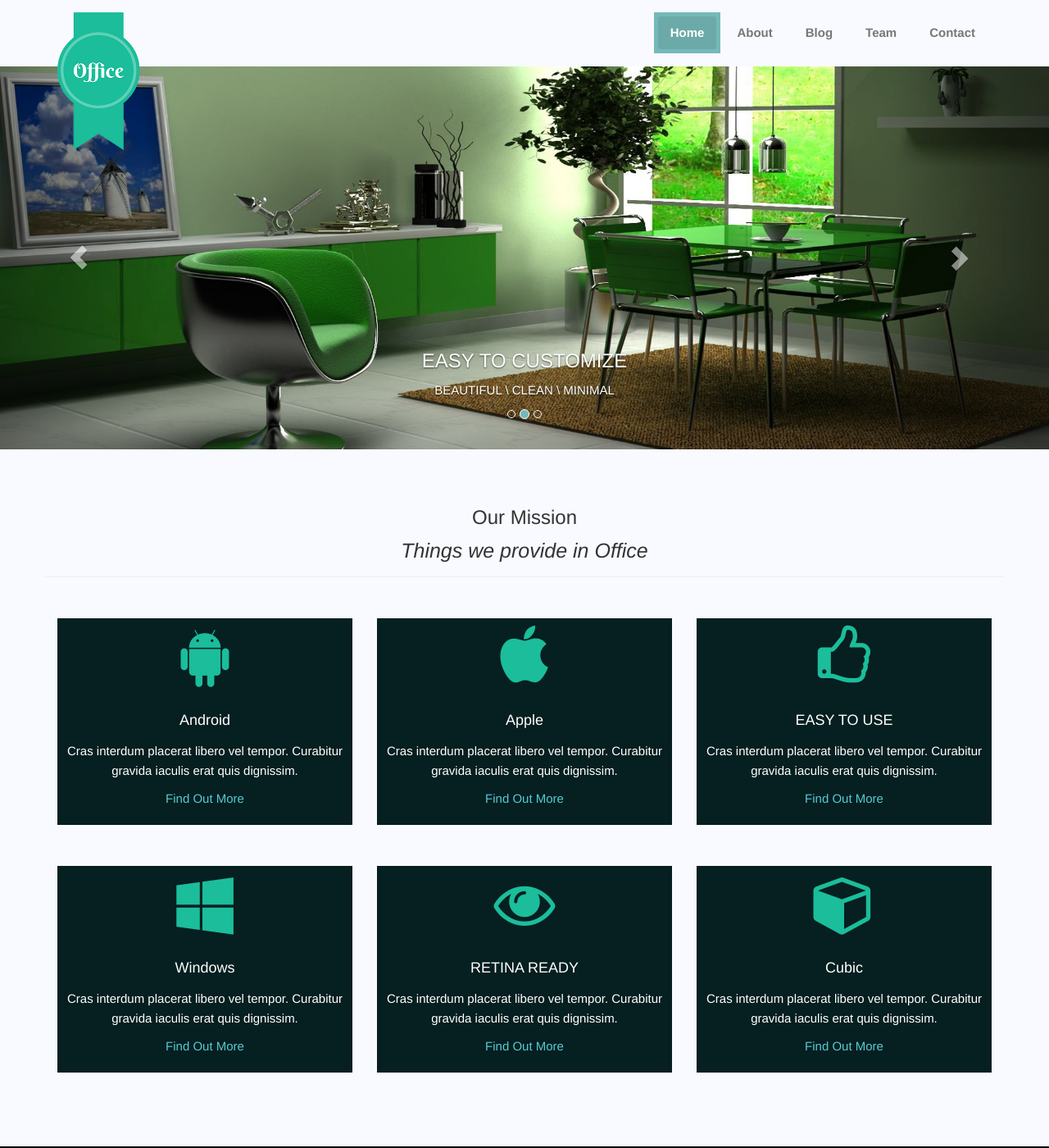
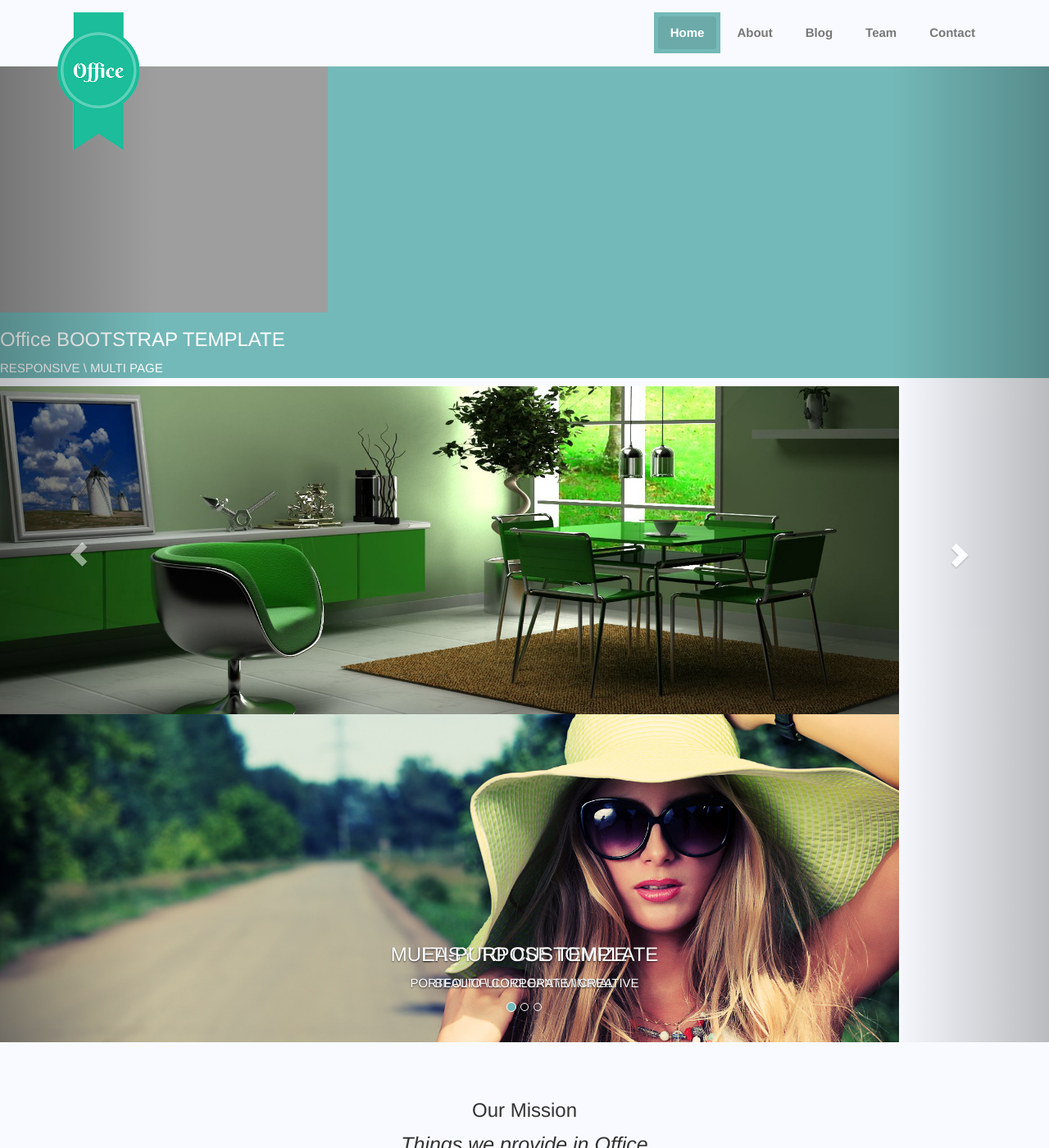
Before and after one commit to yichenchuxin/day1doctor, a Jekyll site: the page built from index.html, in a window 1280 px wide and 1400 px high. Shown: the whole window at 82% size. Built offline with Jekyll 4.4.1, drawn with Linux system fonts in a browser that asks for light colours.

Commit message:
Update home_style.html

```diff
--- a/_layouts/home_style.html
+++ b/_layouts/home_style.html
@@ -23,8 +23,7 @@
                     <div class="carousel-inner" role="listbox">
                         <!-- Begin Slide 1 -->
                         <div class="item active">
-                            <img src="../assets/img/slider/slide2.jpg" height="400" alt="Image of first carousel">
-                            <div class="carousel-caption">
+                            <img src=="{{ '/assets/img/slider/slide2.jpg' | relative_url }}" height="400" alt="Image of first carousel">
                                 <h3 class="carousel-title hidden-xs">Office BOOTSTRAP TEMPLATE</h3>
                                 <p class="carousel-body">RESPONSIVE \ MULTI PAGE</p>
                             </div>
```
